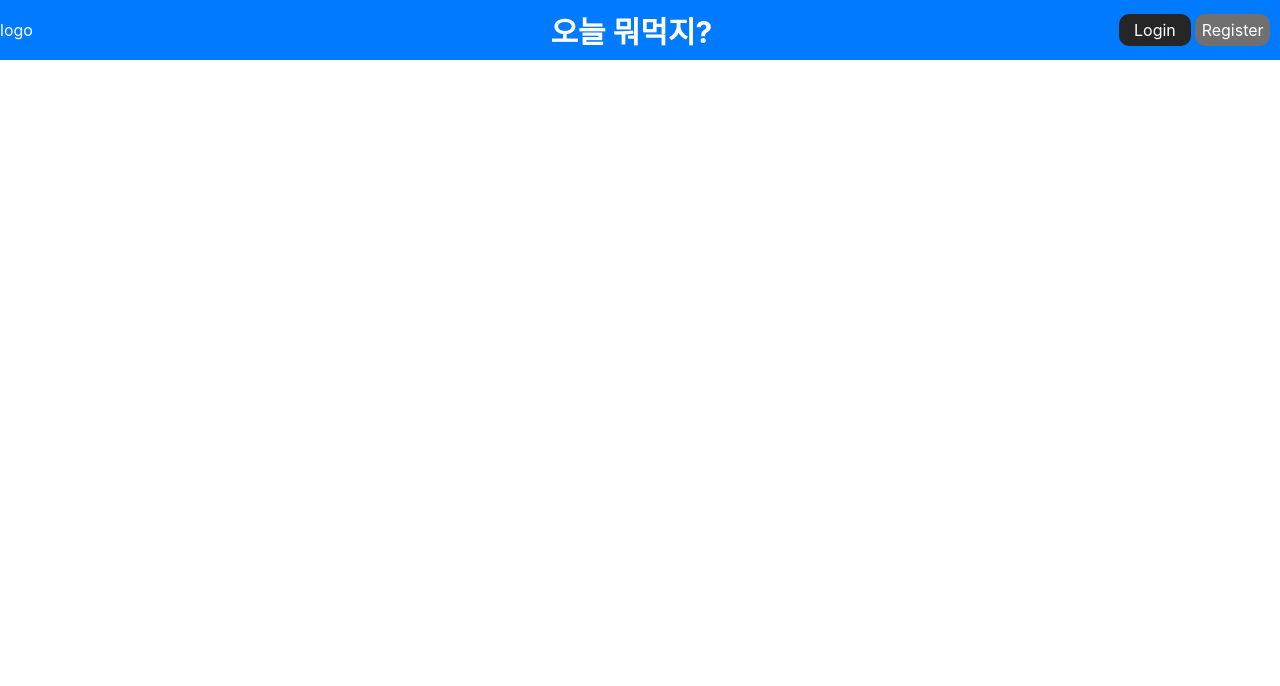
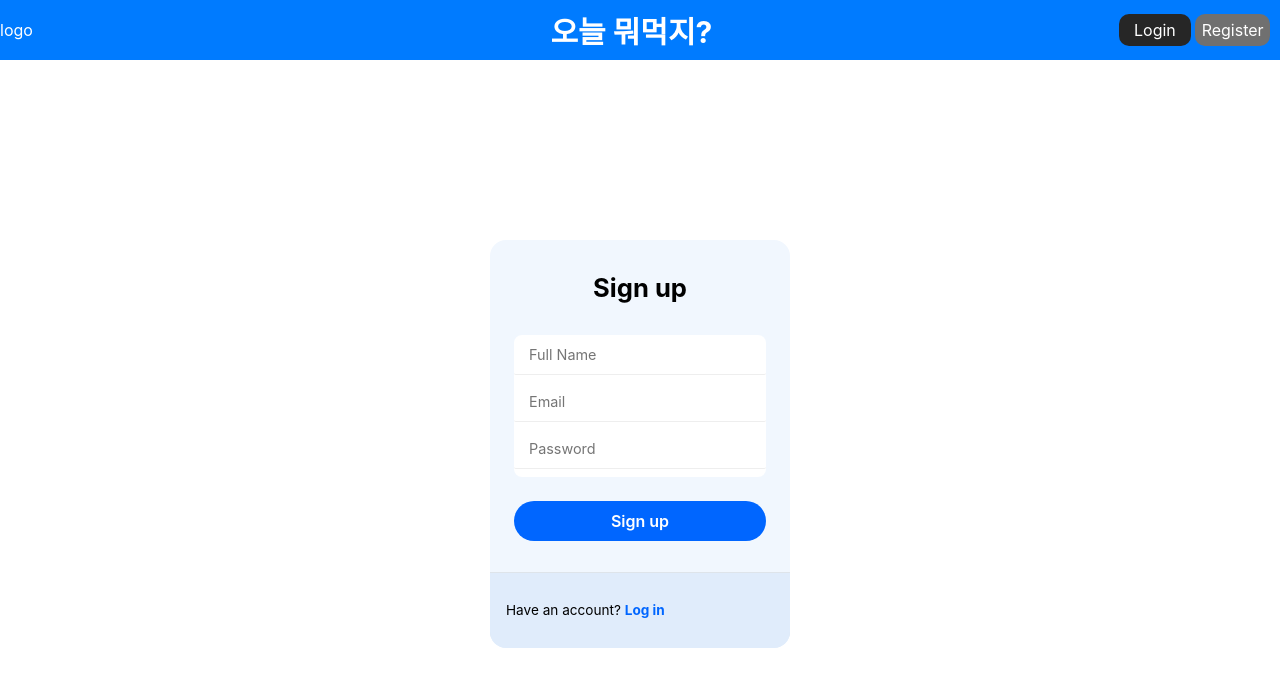
Before and after one commit to hyn062347/Today-s-Pick, a Svelte app in the folder front-end/: page /signup in a window 1280 px wide. Shown: the top 686 px of the page. Built offline with nearby package versions, Linux system fonts and the light colour scheme.

Commit message:
SignUp Page

```diff
--- a/front-end/src/App.svelte
+++ b/front-end/src/App.svelte
@@ -5,7 +5,7 @@
     import About from "./pages/About.svelte";
     import Carana from "./pages/Carana.svelte";
     import Header from "./components/Header.svelte";
-    import Slider from "./components/Slider.svelte";
+    import SignIn from "./pages/SignIn.svelte";
     // const link1="https://www.10000recipe.com/recipe/list.html?q="
     // const link2="https://map.naver.com/p/search/"
     // async function fetchFoods() {
@@ -41,6 +41,7 @@
         <Route path="/" component = {Home} />
         <Route path="/about" component = {About} />
         <Route path="/carana" component = {Carana}/>
+        <Route path="/signup" component = {SignIn}/>
     </Router>
 </main>
 
--- /dev/null
+++ b/front-end/src/pages/SignIn.svelte
@@ -0,0 +1,113 @@
+<script>
+</script>
+
+<main class="setCenter">
+    <div class="form-box">
+        <form class="form">
+            <span class="title">Sign up</span>
+            <div class="form-container">
+                <input type="text" class="input" placeholder="Full Name" />
+                <input type="email" class="input" placeholder="Email" />
+                <input type="password" class="input" placeholder="Password" />
+            </div>
+            <button>Sign up</button>
+        </form>
+        <div class="form-section">
+            <p>Have an account? <a href="">Log in</a></p>
+        </div>
+    </div>
+</main>
+
+<style>
+    .setCenter {
+        display: flex;
+        flex-direction: column;
+        justify-content: center;
+        align-items: center;
+    }
+
+    .form-box {
+        position: absolute;
+        top: 30%;
+        max-width: 300px;
+        background: #f1f7fe;
+        overflow: hidden;
+        border-radius: 16px;
+        color: #010101;
+    }
+
+    .form {
+        position: relative;
+        display: flex;
+        flex-direction: column;
+        padding: 32px 24px 24px;
+        gap: 16px;
+        text-align: center;
+    }
+
+    /*Form text*/
+    .title {
+        font-weight: bold;
+        font-size: 1.6rem;
+    }
+
+    .subtitle {
+        font-size: 1rem;
+        color: #666;
+    }
+
+    /*Inputs box*/
+    .form-container {
+        overflow: hidden;
+        border-radius: 8px;
+        background-color: #fff;
+        margin: 1rem 0 0.5rem;
+        width: 100%;
+    }
+
+    .input {
+        background: none;
+        border: 0;
+        outline: 0;
+        height: 40px;
+        width: 100%;
+        border-bottom: 1px solid #eee;
+        font-size: 0.9rem;
+        padding: 8px 15px;
+    }
+
+    .form-section {
+        padding: 16px;
+        font-size: 0.85rem;
+        background-color: #e0ecfb;
+        box-shadow: rgb(0 0 0 / 8%) 0 -1px;
+    }
+
+    .form-section a {
+        font-weight: bold;
+        color: #0066ff;
+        transition: color 0.3s ease;
+    }
+
+    .form-section a:hover {
+        color: #005ce6;
+        text-decoration: underline;
+    }
+
+    /*Button*/
+    .form button {
+        background-color: #0066ff;
+        color: #fff;
+        border: 0;
+        border-radius: 24px;
+        padding: 10px 16px;
+        font-size: 1rem;
+        font-weight: 600;
+        cursor: pointer;
+        transition: background-color 0.3s ease;
+    }
+
+    .form button:hover {
+        background-color: #005ce6;
+    }
+</style>
```
